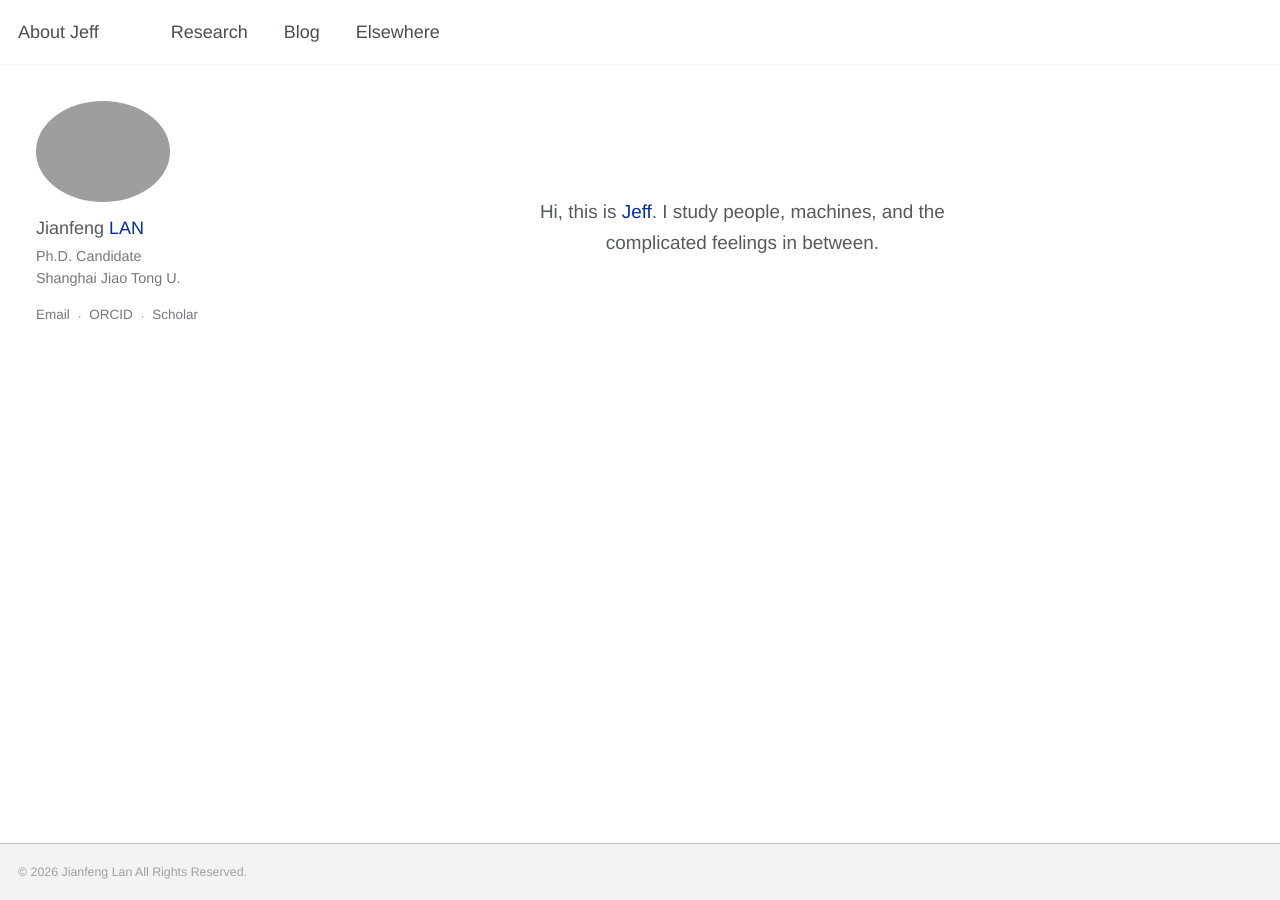
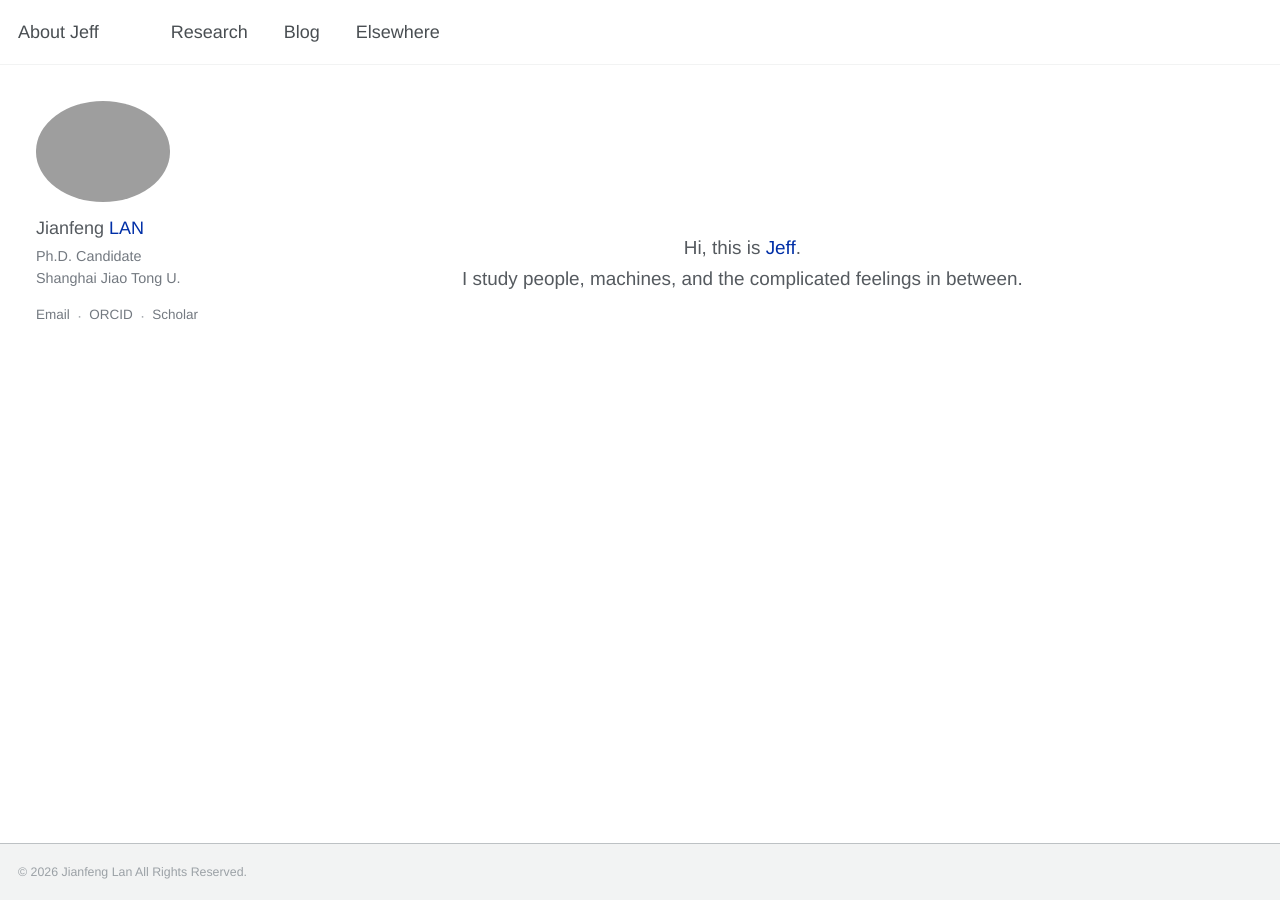
Before and after one commit to jianfenglan/jianfenglan.github.io, a Jekyll site: the page built from _pages/about.md, in a window 1280 px wide. Built offline with Jekyll 4.4.1, drawn with Linux system fonts in a browser that asks for light colours.

Commit message:
Refine V3.5 interactions and About spacing

```diff
--- a/assets/css/v3.4.css
+++ b/assets/css/v3.4.css
@@ -1,22 +1,30 @@
-/* Modern Sans V3.4 — restrained interactions and compact About placement */
+/* Modern Sans V3.5 — restrained motion and clean publication interactions */
 /* Redeploy marker: GitHub Actions migration */
 
-/* About: centered horizontally, placed near the top with moderate breathing room. */
+/* About: centered horizontally, with a compact two-line statement placed slightly lower. */
 .page__content .about-v3 {
   display: block !important;
   min-height: 0 !important;
-  max-width: 720px !important;
+  max-width: 900px !important;
   margin: 0 auto !important;
-  padding: 4.5rem 1rem 3rem !important;
+  padding: 6.5rem 1rem 3rem !important;
 }
 
 .page__content .about-v3__statement {
-  max-width: 42ch !important;
+  max-width: none !important;
   margin: 0 auto !important;
   text-align: center !important;
 }
 
-/* Research: remove all publication/conference hover effects. */
+.page__content .about-v3__line {
+  display: block;
+}
+
+.page__content .about-v3__line--second {
+  white-space: nowrap;
+}
+
+/* Research: publication cards stay visually static; only the article-link icon has its own hover feedback. */
 .page__content .publication-card,
 .page__content .publication-card:hover {
   margin: 0 !important;
@@ -44,20 +52,37 @@
   color: #737980 !important;
 }
 
+.page__content .publication-card:hover .publication-doi-link svg {
+  color: inherit !important;
+  stroke: currentColor !important;
+}
+
+.page__content .publication-doi-link:hover,
+.page__content .publication-card:hover .publication-doi-link:hover {
+  color: #002FA7 !important;
+  transform: translateY(-1px) !important;
+}
+
 .page__content .conference-card:hover {
   color: #737980 !important;
   background: transparent !important;
   transform: none !important;
 }
 
-/* Blog: clickable cards with depth, but no hover color/scale treatment. */
-.page__content .news-card,
+/* Blog: clickable sharp cards with subtle lift and depth, without hover recoloring. */
+.page__content .news-card {
+  border: 0 !important;
+  border-radius: 0 !important;
+  box-shadow: 0 6px 22px rgba(15, 23, 42, 0.10) !important;
+  transform: translateY(0) !important;
+  transition: transform 0.18s ease, box-shadow 0.18s ease !important;
+}
+
 .page__content .news-card:hover {
   border: 0 !important;
   border-radius: 0 !important;
-  box-shadow: 0 6px 22px rgba(15, 23, 42, 0.10) !important;
-  transform: none !important;
-  transition: none !important;
+  box-shadow: 0 10px 28px rgba(15, 23, 42, 0.14) !important;
+  transform: translateY(-3px) !important;
 }
 
 .page__content .news-card:hover .news-image img {
@@ -65,10 +90,24 @@
   filter: saturate(0.88) !important;
 }
 
+/* Elsewhere: retain the image treatment, add only a small vertical lift. */
+.page__content .gallery-card {
+  transform: translateY(0) !important;
+  transition: transform 0.18s ease, box-shadow 0.18s ease !important;
+}
+
+.page__content .gallery-card:hover {
+  transform: translateY(-3px) !important;
+}
+
 @media (max-width: 768px) {
   .page__content .about-v3 {
     min-height: 0 !important;
-    padding: 3rem 0.5rem 2rem !important;
+    padding: 4.5rem 0.5rem 2rem !important;
+  }
+
+  .page__content .about-v3__line--second {
+    white-space: normal;
   }
 
   .page__content .publication-card,
@@ -76,4 +115,9 @@
     margin: 0 !important;
     padding: 0.7rem 0 !important;
   }
+
+  .page__content .news-card:hover,
+  .page__content .gallery-card:hover {
+    transform: none !important;
+  }
 }
```
